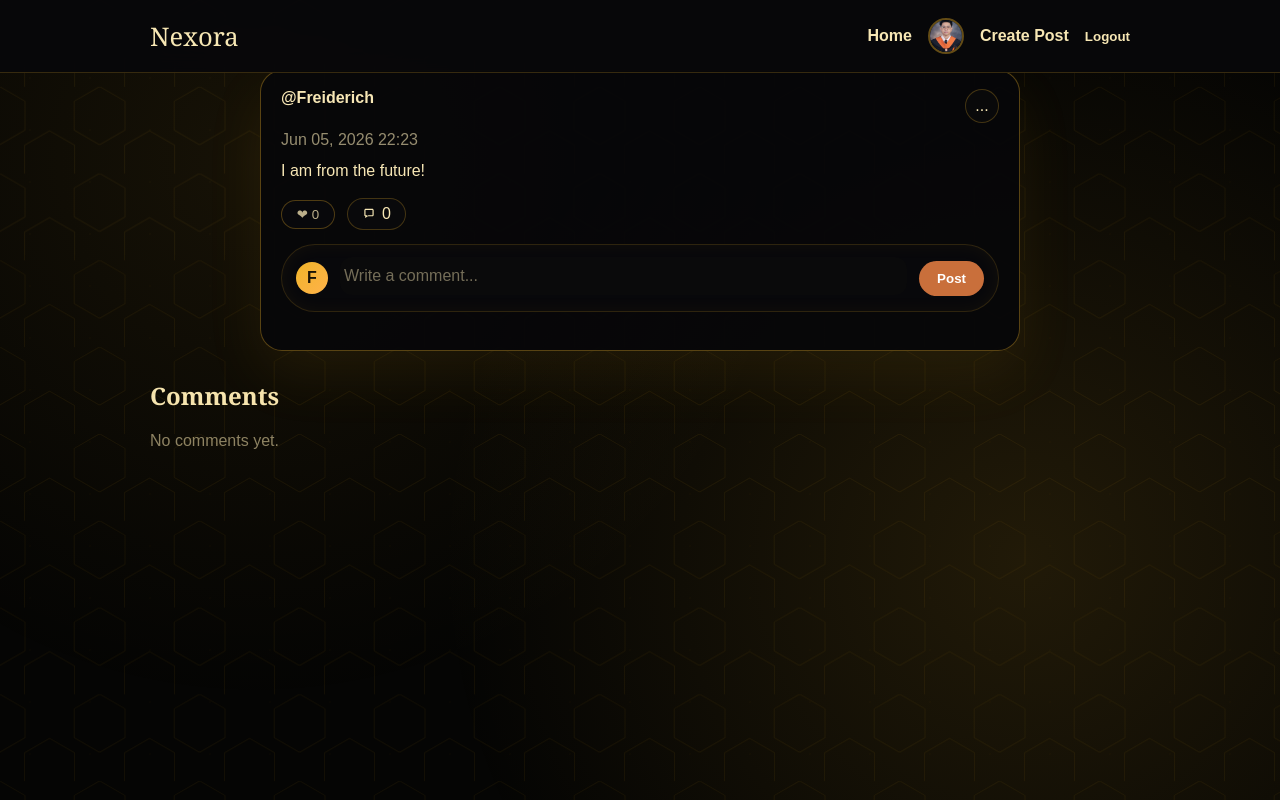
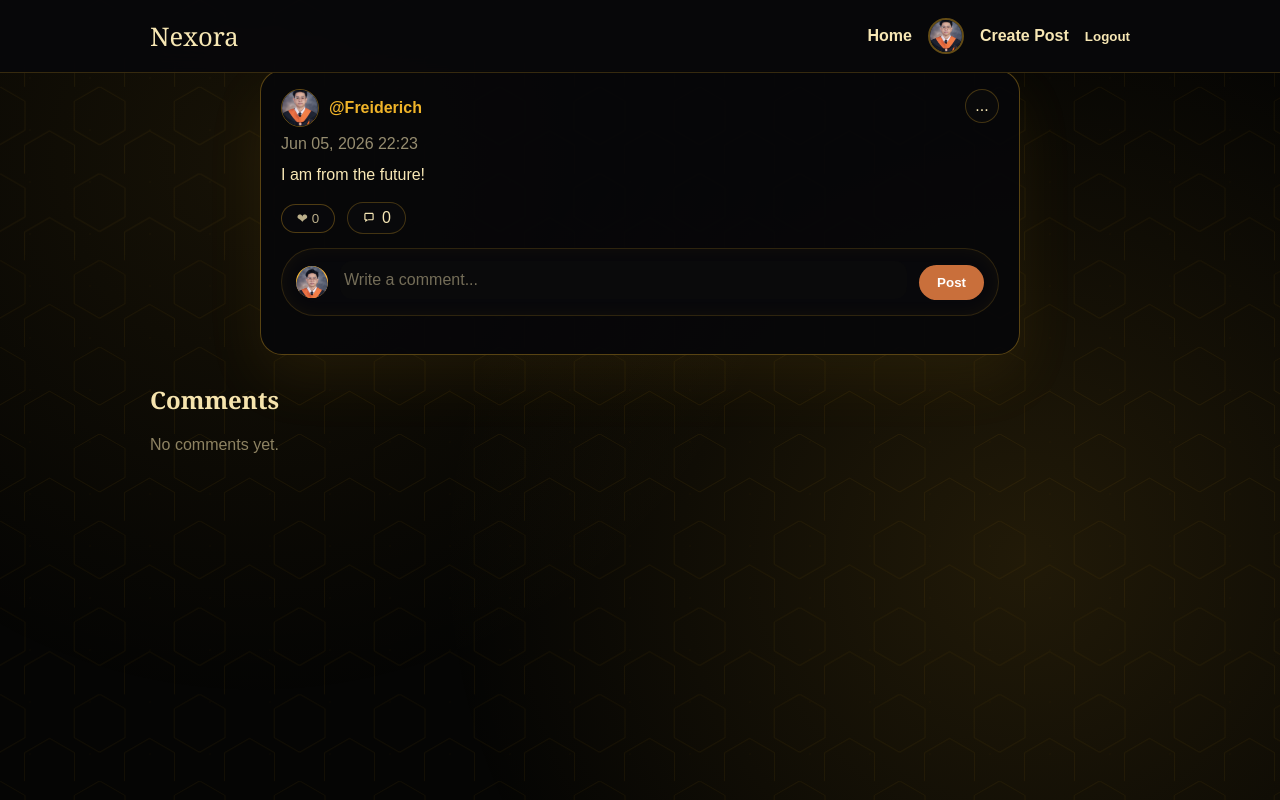
Before and after one commit to Freiderich/Nexora, a Django app: page /posts/5/ in a window 1280 px wide. Run offline with Django 5.2, Linux system fonts and the light colour scheme; a user stored in the database is signed in; data comes from the database, SQL or seed files in the repository; data that the repository does not hold is empty.

Commit message:
Fixed appearance on post

```diff
--- a/static/css/post.css
+++ b/static/css/post.css
@@ -49,6 +49,48 @@
   background: linear-gradient(135deg, #f0b429, #ffb24a);
   color: #1a1305;
   font-weight: 700;
+  overflow: hidden;
+}
+
+.comment-avatar-img {
+  width: 100%;
+  height: 100%;
+  object-fit: cover;
+  border-radius: 50%;
+}
+
+.post-author-link {
+  display: inline-flex;
+  align-items: center;
+  gap: 10px;
+}
+
+.post-author-avatar {
+  width: 38px;
+  height: 38px;
+  border-radius: 50%;
+  object-fit: cover;
+  border: 1.5px solid rgba(240, 180, 41, 0.4);
+  flex: 0 0 auto;
+}
+
+.post-author-fallback {
+  width: 38px;
+  height: 38px;
+  border-radius: 50%;
+  display: grid;
+  place-items: center;
+  border: 1.5px solid rgba(240, 180, 41, 0.4);
+  background: rgba(240, 180, 41, 0.1);
+  color: #f0b429;
+  font-family: "Playfair Display", "Georgia", serif;
+  font-size: 0.95rem;
+  font-weight: 700;
+  flex: 0 0 auto;
+}
+
+.post-author-name {
+  font-weight: 600;
 }
 
 .comment-composer {
--- a/templates/posts/post_detail.html
+++ b/templates/posts/post_detail.html
@@ -75,6 +75,38 @@
     }
     body.post-detail .card.detail .card-header {
       margin-bottom: 8px;
+    }
+    body.post-detail .post-author-link {
+      display: inline-flex;
+      align-items: center;
+      gap: 10px;
+      color: #f0b429;
+    }
+    body.post-detail .post-author-avatar {
+      width: 38px;
+      height: 38px;
+      border-radius: 50%;
+      object-fit: cover;
+      border: 1.5px solid rgba(240, 180, 41, 0.4);
+      flex: 0 0 auto;
+    }
+    body.post-detail .post-author-fallback {
+      width: 38px;
+      height: 38px;
+      border-radius: 50%;
+      display: grid;
+      place-items: center;
+      border: 1.5px solid rgba(240, 180, 41, 0.4);
+      background: rgba(240, 180, 41, 0.1);
+      color: #f0b429;
+      font-family: "Playfair Display", "Georgia", serif;
+      font-size: 0.95rem;
+      font-weight: 700;
+      flex: 0 0 auto;
+    }
+    body.post-detail .post-author-name {
+      font-weight: 600;
+      color: #f0b429;
     }
     body.post-detail .card.detail p {
       margin: 0 0 12px;
@@ -222,7 +254,14 @@
   {% with post_visibility=post.get_visibility_display %}
   <section class="card detail">
     <div class="card-header">
-      <a href="{% url 'profile' username=post.author.username %}">@{{ post.author.username }}</a>
+      <a href="{% url 'profile' username=post.author.username %}" class="post-author-link">
+        {% if post.author.profile.image %}
+          <img src="{{ post.author.profile.image.url }}" alt="" class="post-author-avatar" />
+        {% else %}
+          <span class="post-author-fallback">{{ post.author.username|first|upper }}</span>
+        {% endif %}
+        <span class="post-author-name">@{{ post.author.username }}</span>
+      </a>
       <div class="post-menu-wrap">
         <button class="post-menu-toggle" type="button" aria-label="Post options" aria-expanded="false">...</button>
         <div class="post-menu" hidden>
@@ -265,7 +304,13 @@
       {% if user.is_authenticated %}
         <form class="comment-form" method="post" action="{% url 'comment_create' post_id=post.id %}">
           {% csrf_token %}
-          <div class="comment-avatar" aria-hidden="true">{{ user.username|first|upper }}</div>
+          <div class="comment-avatar" aria-hidden="true">
+            {% if user.profile.image %}
+              <img src="{{ user.profile.image.url }}" alt="" class="comment-avatar-img" />
+            {% else %}
+              {{ user.username|first|upper }}
+            {% endif %}
+          </div>
           <div class="comment-composer">
             <label class="sr-only" for="{{ form.body.id_for_label }}">Comment</label>
             {{ form.body }}
```
